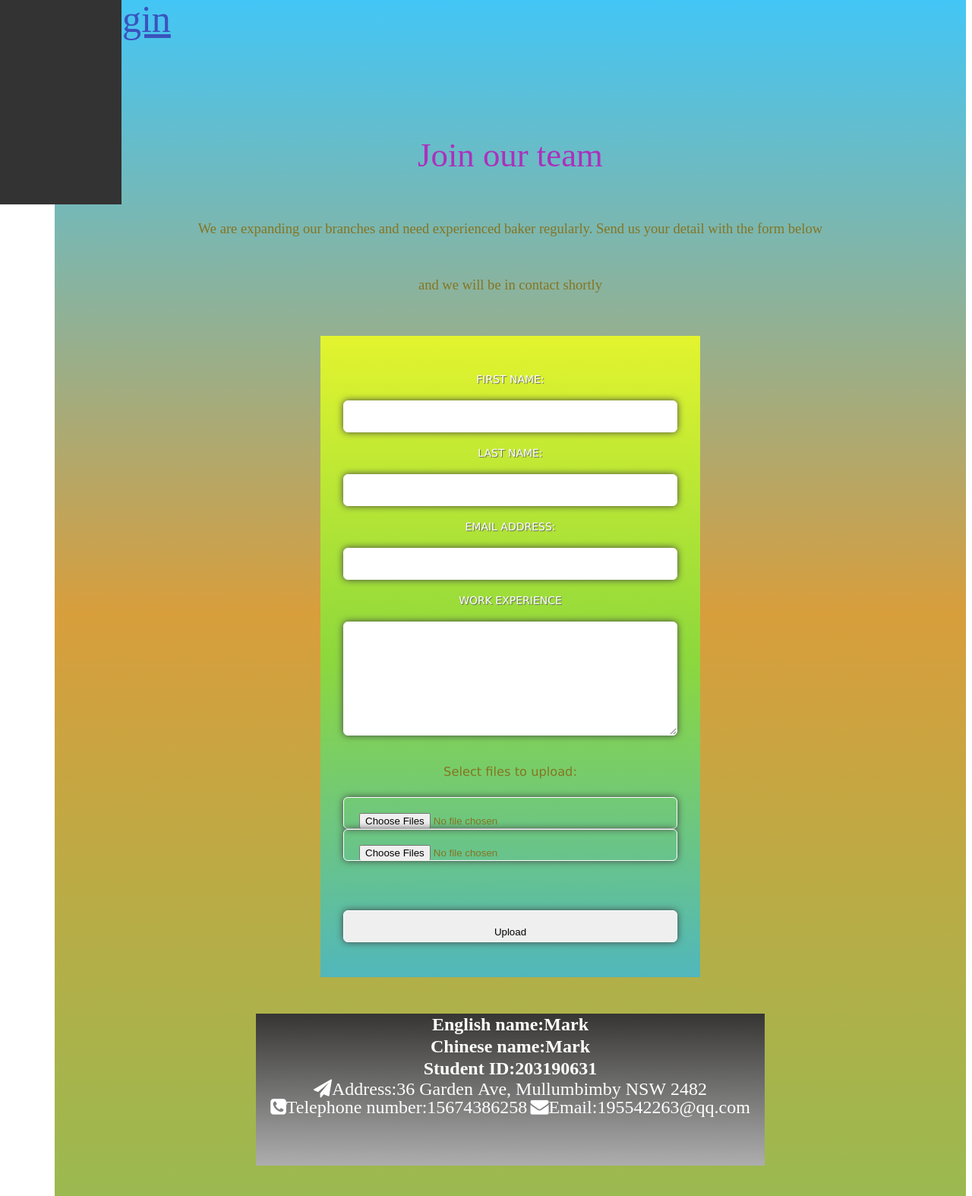
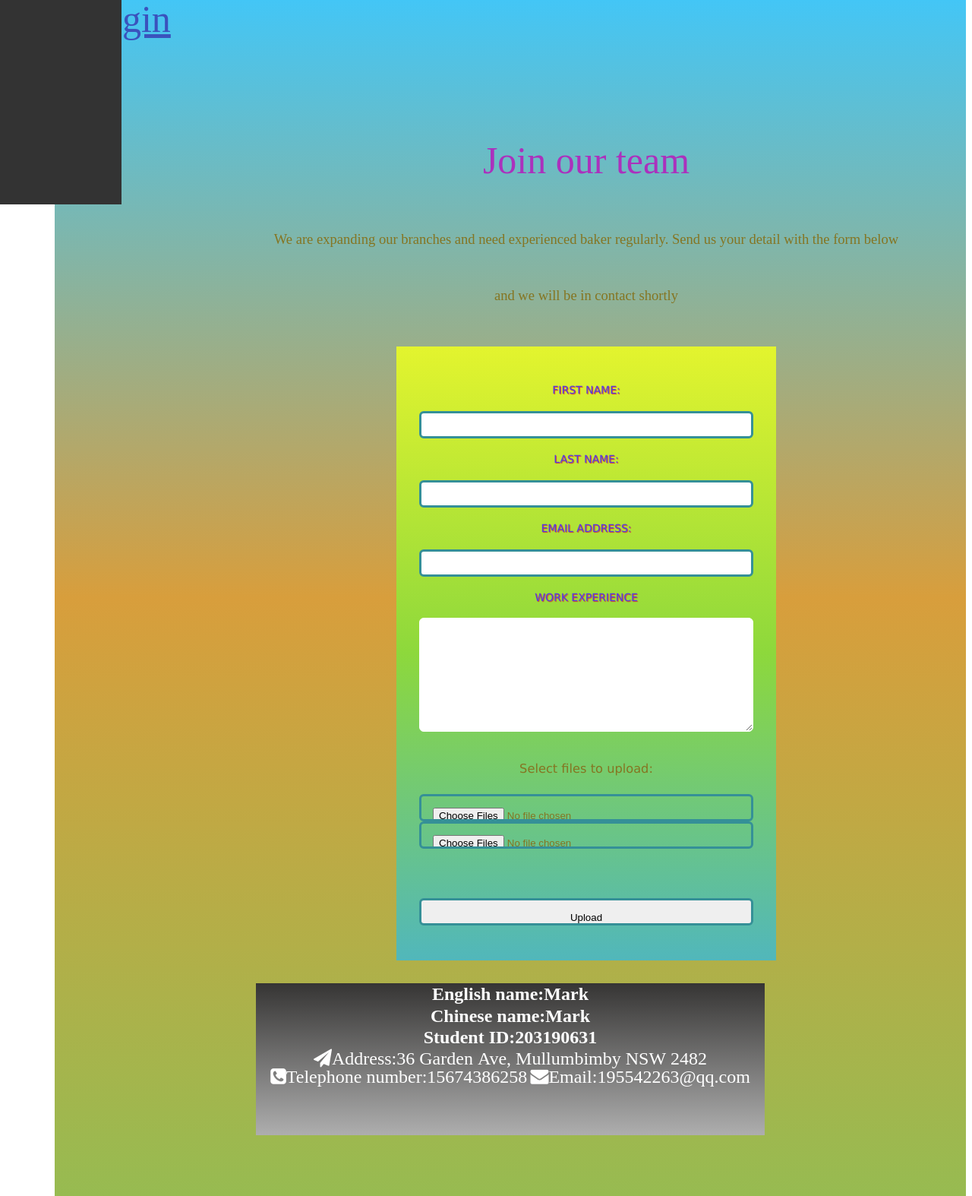
Before and after one commit to MarkWangYijian/513-1-, a PHP site: page /upload.html in a window 1280 px wide. Shown: the part 531-2105 px from the top of the page at 76% size. Run offline with PHP 8.4, Linux system fonts and the light colour scheme; a stand-in replaces the project's code that opens the database connection; some libraries are stand-ins or nearby versions.

Commit message:
Add files via upload

```diff
--- a/style.css
+++ b/style.css
@@ -379,43 +379,9 @@ ul.tools li a:before
 	{
 	}
 
-/*********************************************************************************/
-/* Heading Titles                                                                */
-/*********************************************************************************/
 
-	.title
-	{
-		margin-bottom: 3em;
-		background-image: url();
-	}
 
-	.title h2
-	{
-		font-size: 2.8em;
-	}
 
-	.title .byline
-	{
-		font-size: 1.1em;
-		color: #6F6F6F;
-	}
-
-/*********************************************************************************/
-/* Header                                                                        */
-/*********************************************************************************/
-
-	#header-wrapper
-	{
-		overflow: hidden;
-		background-image: url("logo.png");
-	    background-repeat:no-repeat;
-		/*background: #C73399 url(images/overlay.png) repeat;*/
-	}
-
-	#header
-	{
-		text-align: center;
-	}
 /*********************************************************************************/
 /* Wrapper                                                                       */
 /*********************************************************************************/
@@ -448,18 +414,7 @@ ul.tools li a:before
 		background-image: linear-gradient(#43c6f6, #d89e3c, #97bb51);
 	}
 
-	#wrapper1
-	{
-		background: #FFF;
-	}
 
-	#wrapper2
-	{
-		overflow: hidden;
-		background: #F3F3F3;
-		padding: 5em 0em;
-		text-align: center;
-	}
 
 	#wrapper3
 	{
@@ -481,25 +436,21 @@ ul.tools li a:before
 
 	label {
 		display: block;
-		font-size: 24px;
-		padding: 13px 0;
-		color: #fff;
-		text-shadow: 1px 1px 1px #666;
+		font-size: 20px;
+		padding: 13px ;
+		color: rgb(80, 59, 233);
+		text-shadow: 1px 1px 1px rgb(208, 55, 55);
 	}
 
 	input {
 		height: 18px;
-		padding: 20px;
+		padding: 15px;
 		width: 100%;
-		box-sizing: border-box;
-		-webkit-border-radius: 6px;
-		-khtml-border-radius: 6px;
-		-moz-border-radius: 6px;
+
+
 		border-radius: 6px;
-		-webkit-box-shadow: 0 0 10px #444;
-		-moz-box-shadow: 0 0 10px #444;
-		box-shadow: 0 0 10px #444;
-		border: 1px solid #fff;
+
+		border: 3px solid rgb(53, 144, 151);
 
 	}
 
@@ -513,37 +464,10 @@ ul.tools li a:before
 		-khtml-border-radius: 6px;
 		-moz-border-radius: 6px;
 		border-radius: 6px;
-		-webkit-box-shadow: 0 0 10px #444;
-		-moz-box-shadow: 0 0 10px #444;
-		box-shadow: 0 0 10px #444;
+
 	}
 
-	input[type="text"]:hover, textarea:hover {
-		border: 1px solid #fff;
-		-webkit-box-shadow: 0 0 20px rgba(0, 0, 0, 0.25) inset, 0 0 5px rgba(255, 255, 255, 0.4);
-		-moz-box-shadow: 0 0 20px rgba(0, 0, 0, 0.25) inset, 0 0 5px rgba(255, 255, 255, 0.4);
-		box-shadow: 0 0 20px rgba(0, 0, 0, 0.25) inset, 0 0 5px rgba(255, 255, 255, 0.4);
-	}
 
-	input#submit {
-		text-align: center;
-		color: #fff;
-		height: 50px;
-		padding: 0;
-		text-shadow: 1px 1px 1px #000;
-		font-size: 18px;
-		text-transform: uppercase;
-		margin-top: 50px;
-		border: 1px solid #000;
-		background: #000;
-		background-image: -webkit-gradient(linear, left top, left bottom, color-stop(0%, #3b3b3b), color-stop(100%, #000000));
-		background: -webkit-linear-gradient(top, #3b3b3b 0%,#000000 100%);
-		background: -moz-linear-gradient(top, #3b3b3b 0%,#000000 100%);
-		background: -o-linear-gradient(top, #3b3b3b 0%,#000000 100%);
-		background: -ms-linear-gradient(top, #3b3b3b 0%,#000000 100%);
-		background: linear-gradient(top, #3b3b3b 0%,#000000 100%);
-		opacity: 0.5;
-	}
 
 	input#submit:hover {
 		color: #ccc;
@@ -563,7 +487,7 @@ ul.tools li a:before
 	#welcome
 	{
 		overflow: hidden;
-		width: 900px;
+		width: 1200px;
 		padding: 6em 100px 0em 100px;
 		text-align: center;
 	}
@@ -596,13 +520,7 @@ ul.tools li a:before
 	}
 
 
-	#content
-	{
-		float: center;
-		width: 500px;
-		padding-right: 500px;
-		border-right: 1px solid rgba(0,0,0,.1);
-	}
+
 
 
 
@@ -748,43 +666,7 @@ ul.tools li a:before
 	}
 
 
-	ul.tools
-	{
-		margin: 0;
-		padding: 0em 0em 0em 0em;
-		list-style: none;
-	}
 
-	ul.tools li
-	{
-		display: inline-block;
-		padding: 0em .2em;
-		font-size: 4em;
-	}
-
-	ul.tools li span
-	{
-		display: none;
-		margin: 0;
-		padding: 0;
-	}
-
-	ul.tools li a
-	{
-		color: #FFF;
-	}
-
-	ul.tools li a:before
-	{
-		display: inline-block;
-		background: #1ABC9C;
-		width: 120px;
-		height: 120px;
-		border-radius: 50%;
-		line-height: 120px;
-		text-align: center;
-		color: #FFFFFF;
-	}
 
 
 /*********************************************************************************/
@@ -793,7 +675,7 @@ ul.tools li a:before
 
 	input[type=text]:focus {
 
-		background-color: skyblue;
+		background-color: rgb(62, 201, 78);
 
 		}
 		.shell { width: 890px; margin: 0 auto; }
@@ -855,12 +737,12 @@ ul.tools li a:before
 .btnAddAction {
     padding: 5px 10px;
     margin-left: 5px;
-    background-color: #efefef;
-    border: #E0E0E0 1px solid;
+    background-color: #f3b346;
+    border: #fab12a 1px solid;
     color: #211a1a;
     float: right;
     text-decoration: none;
-    border-radius: 3px;
+    border-radius: 5000px;
     cursor: pointer;
 }
 
@@ -872,13 +754,13 @@ ul.tools li a:before
 	float: left;
 	background: #ffffff;
 	margin: 30px 30px 0px 0px;
-	border: #E0E0E0 1px solid;
+	border: #b73a3a 5px solid;
 }
 
 .product-image {
 	height: 155px;
 	width: 250px;
-	background-color: #FFF;
+	background-color: rgb(255, 255, 255);
 }
 
 .clear-float {
@@ -887,7 +769,7 @@ ul.tools li a:before
 
 .demo-input-box {
 	border-radius: 2px;
-	border: #CCC 1px solid;
+	border: rgb(212, 56, 56) 1px solid;
 	padding: 2px 1px;
 }
 
@@ -926,7 +808,7 @@ ul.tools li a:before
 	width: 30px;
     height: 30px;
     border-radius: 50%;
-    border: #E0E0E0 1px solid;
+    border: #8b0e0e 1px solid;
     padding: 5px;
     vertical-align: middle;
     margin-right: 15px;
```
